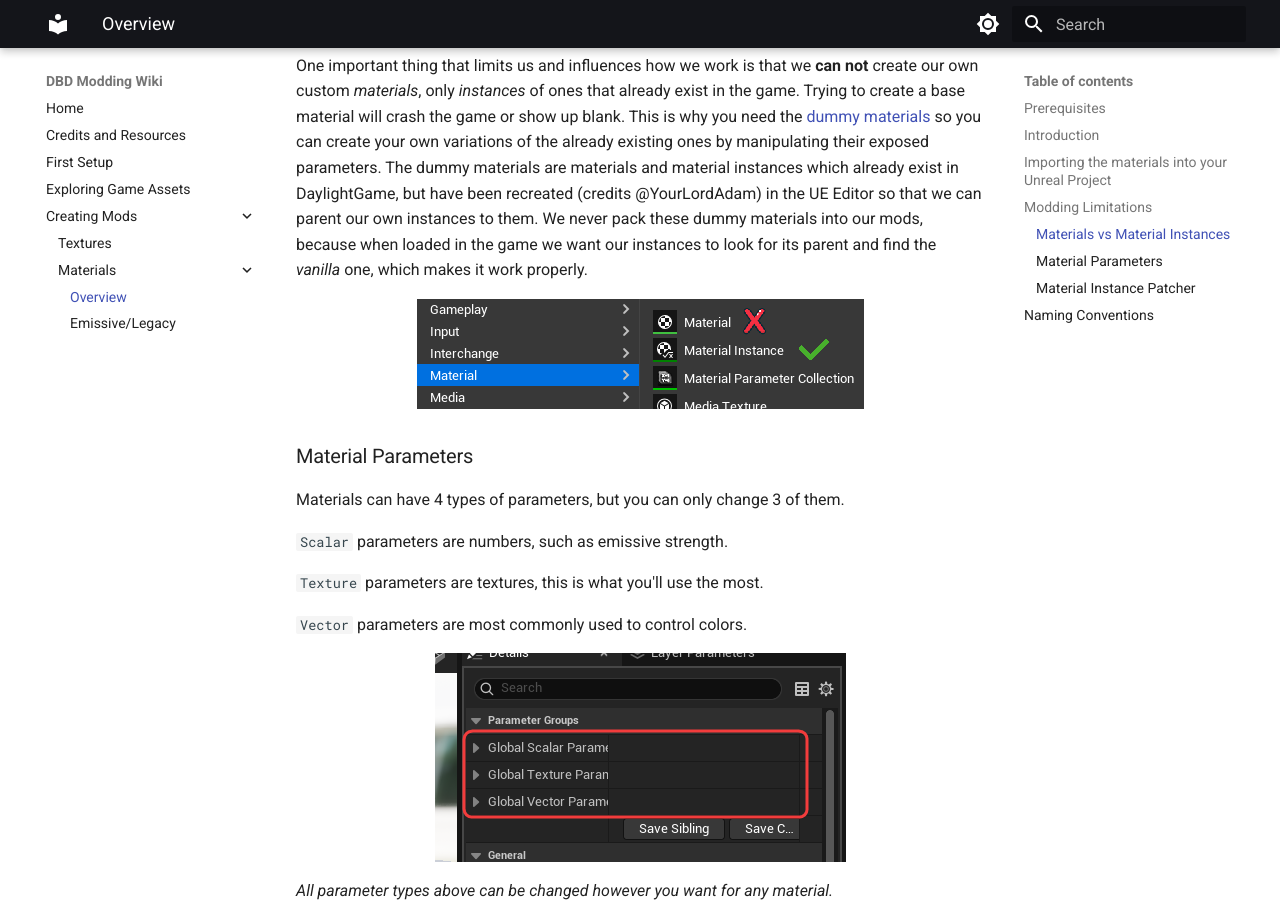
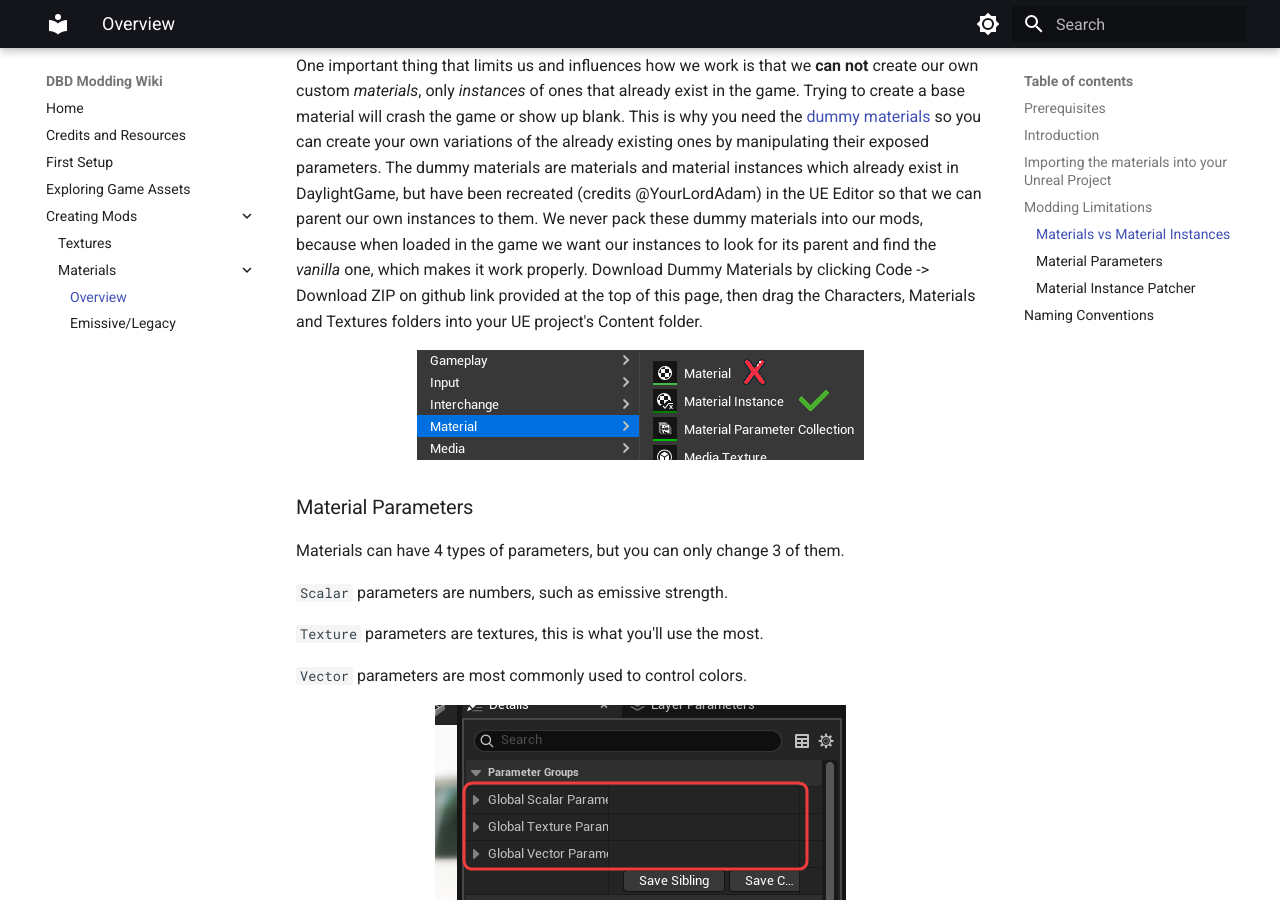
Before and after one commit to Deprescion/DBD-Modding-Guide, an MkDocs documentation site: the page built from docs/ModDevelopment/MaterialInstances/overview.md, in a window 1280 px wide and 900 px high, scrolled down 1450 px. Built offline with MkDocs 1.6.1 and Material for MkDocs 9.7.7, drawn with Linux system fonts in a browser that asks for light colours.

Commit message:
Fixed missing Dummy Materials link

```diff
--- a/docs/ModDevelopment/MaterialInstances/overview.md
+++ b/docs/ModDevelopment/MaterialInstances/overview.md
@@ -14,7 +14,7 @@ Plugin Template Project
 
 <div class="hbox" markdown>
 
-[Dummy Materials](link)
+[Dummy Materials](https://github.com/YourlordAdam/ModbyDaylight-EditorMaterials)
 
 </div>
 
@@ -44,7 +44,7 @@ Some things are currently not possible to mod into the game. We recommend unders
 
 ### Materials vs Material Instances
 
-One important thing that limits us and influences how we work is that we **can not** create our own custom *materials*, only *instances* of ones that already exist in the game. Trying to create a base material will crash the game or show up blank. This is why you need the [dummy materials](link) so you can create your own variations of the already existing ones by manipulating their exposed parameters. The dummy materials are materials and material instances which already exist in DaylightGame, but have been recreated (credits @YourLordAdam) in the UE Editor so that we can parent our own instances to them. We never pack these dummy materials into our mods, because when loaded in the game we want our instances to look for its parent and find the *vanilla* one, which makes it work properly.
+One important thing that limits us and influences how we work is that we **can not** create our own custom *materials*, only *instances* of ones that already exist in the game. Trying to create a base material will crash the game or show up blank. This is why you need the [dummy materials](https://github.com/YourlordAdam/ModbyDaylight-EditorMaterials) so you can create your own variations of the already existing ones by manipulating their exposed parameters. The dummy materials are materials and material instances which already exist in DaylightGame, but have been recreated (credits @YourLordAdam) in the UE Editor so that we can parent our own instances to them. We never pack these dummy materials into our mods, because when loaded in the game we want our instances to look for its parent and find the *vanilla* one, which makes it work properly. Download Dummy Materials by clicking Code -> Download ZIP on github link provided at the top of this page, then drag the Characters, Materials and Textures folders into your UE project's Content folder.
 
 ![](../../img/ueeditor_badgoodnewmaterialasset.png){ .center }
 
```
